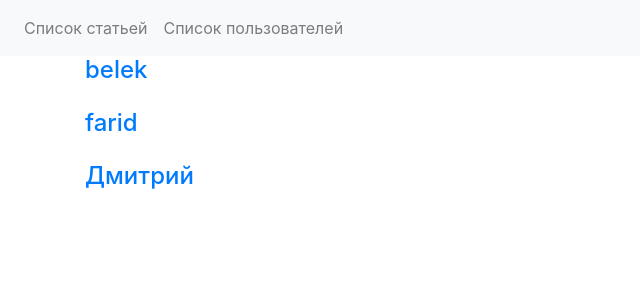
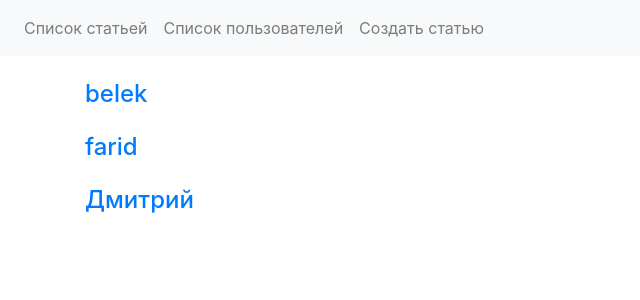
Before and after one commit to belek-king-bar/python-group_2-homework_42-Belek_Tulibaev, a Django app: page /users in a window 1280 px wide. Shown: the top 300 px of the page, without its empty margins (0-640 px from the left). Run offline with Django 3.2, Linux system fonts and the light colour scheme; data comes from the database, SQL or seed files in the repository; some libraries are stand-ins or nearby versions.

Commit message:
add to base.html fontawesome and edit user

```diff
--- a/blog/webapp/templates/base.html
+++ b/blog/webapp/templates/base.html
@@ -10,6 +10,7 @@
     <script src="https://cdnjs.cloudflare.com/ajax/libs/popper.js/1.14.3/umd/popper.min.js" integrity="sha384-ZMP7rVo3mIykV+2+9J3UJ46jBk0WLaUAdn689aCwoqbBJiSnjAK/l8WvCWPIPm49" crossorigin="anonymous"></script>
     <link rel="stylesheet" href="https://stackpath.bootstrapcdn.com/bootstrap/4.1.3/css/bootstrap.min.css" integrity="sha384-MCw98/SFnGE8fJT3GXwEOngsV7Zt27NXFoaoApmYm81iuXoPkFOJwJ8ERdknLPMO" crossorigin="anonymous">
     <script src="https://stackpath.bootstrapcdn.com/bootstrap/4.1.3/js/bootstrap.min.js" integrity="sha384-ChfqqxuZUCnJSK3+MXmPNIyE6ZbWh2IMqE241rYiqJxyMiZ6OW/JmZQ5stwEULTy" crossorigin="anonymous"></script>
+    <link rel="stylesheet" href="https://use.fontawesome.com/releases/v5.6.1/css/all.css" integrity="sha384-gfdkjb5BdAXd+lj+gudLWI+BXq4IuLW5IT+brZEZsLFm++aCMlF1V92rMkPaX4PP" crossorigin="anonymous">
 </head>
 <body>
 
--- a/blog/webapp/templates/user_detail.html
+++ b/blog/webapp/templates/user_detail.html
@@ -6,6 +6,9 @@
         </li>
         <li class="nav-item">
             <a class="nav-link" href="{% url 'user_list' %}">Список пользователей</a>
+        </li>
+        <li class="nav-item">
+            <a class="nav-link" href="{% url 'article_create' %}">Создать статью</a>
         </li>
 {% endblock %}
 {% block content %}
--- a/blog/webapp/templates/user_list.html
+++ b/blog/webapp/templates/user_list.html
@@ -1,5 +1,5 @@
 {% extends 'base.html' %}
-{% block title %}Статьи{% endblock %}
+{% block title %}Пользователи{% endblock %}
 {% block menu %}
         <li class="nav-item">
             <a class="nav-link" href="{% url 'article_list' %}">Список статьей</a>
@@ -7,9 +7,12 @@
         <li class="nav-item">
             <a class="nav-link" href="{% url 'user_list' %}">Список пользователей</a>
         </li>
+        <li class="nav-item">
+            <a class="nav-link" href="{% url 'article_create' %}">Создать статью</a>
+        </li>
 {% endblock %}
 {% block content %}
     {% for user in user_list %}
-        <h4 class="mb-4"><a href="{% url 'user_detail' user.pk %}">{{ user.name }}</a></h4>
+        <h4 class="mt-4"><a href="{% url 'user_detail' user.pk %}">{{ user.name }}</a></h4>
     {% endfor %}
 {% endblock %}
```
